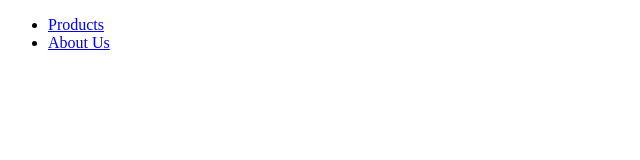
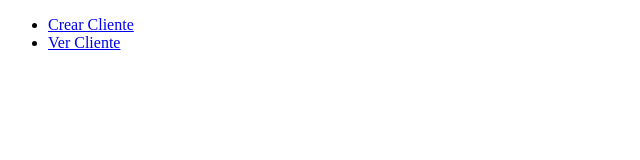
Before and after one commit to Mucca03/asty-petshop-manager, a React app in the folder frontend/: page / in a window 1280 px wide. Before the commit this address had no page. Shown: the top 160 px of the page, without its empty margins (0-640 px from the left). Built offline with nearby package versions, Linux system fonts and the light colour scheme; the HTML template or start-up script is replaced by a standard one.

Commit message:
fix navbar text

```diff
--- a/frontend/src/components/Navbar.tsx
+++ b/frontend/src/components/Navbar.tsx
@@ -6,10 +6,10 @@ const Navbar = () => {
             <div className="navbar-center">
                 <ul className="nav-links">
                     <li>
-                        <Link to="/crearCliente">Products</Link>
+                        <Link to="/crearCliente">Crear Cliente</Link>
                     </li>
                     <li>
-                        <Link to="/verCliente">About Us</Link>
+                        <Link to="/verCliente">Ver Cliente</Link>
                     </li>
                 </ul>
             </div>
```
